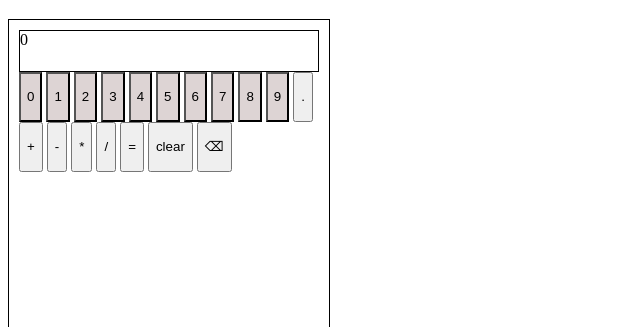
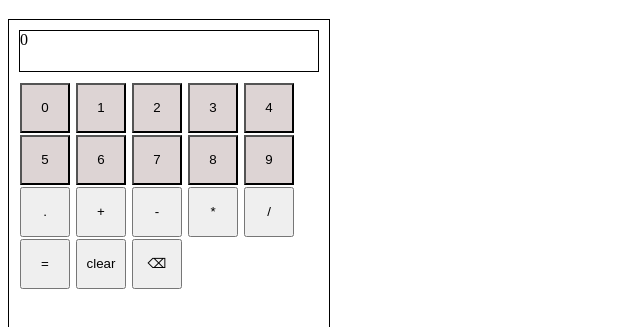
Before and after one commit to Kory221/T.O.P_Project_Calculator, a plain HTML site: page index.html in a window 1280 px wide. Shown: the part 61-388 px from the top of the page, without its empty margins (0-640 px from the left). Drawn offline with Linux system fonts and the light colour scheme.

Commit message:
new styling rules

```diff
--- a/style.css
+++ b/style.css
@@ -1,6 +1,7 @@
 .display {
     border:black solid 1px;
     height: 40px;
+    margin-bottom: 10px;
 }
 
 .calc {
@@ -15,4 +16,6 @@
 }
 .btns button {
     height : 50px;
+    width : 50px;
+    margin : 1px;
 }
```
